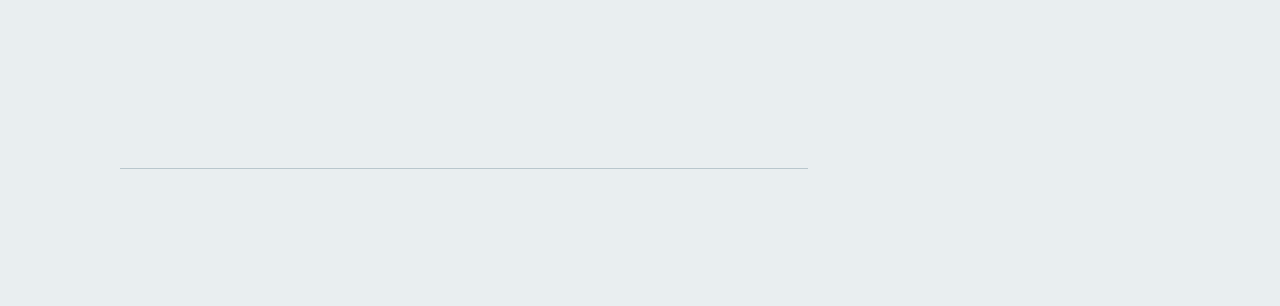
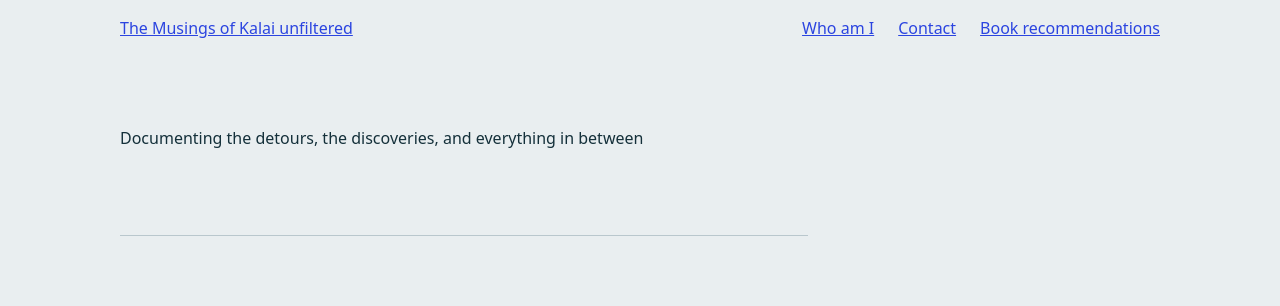
Before and after one commit to kalaivanisubbiah/my-site, a plain HTML site: page index.html in a window 1280 px wide. Drawn offline with Linux system fonts and the light colour scheme; files that its build step writes are made by us from their sources.

Commit message:
Add content

```diff
--- a/index.html
+++ b/index.html
@@ -10,12 +10,12 @@
 
   <!-- HEADER + NAV -->
   <header class="site-header">
-    <a class="brand" href="index.html"><!-- site name --></a>
+    <a class="brand" href="index.html">The Musings of Kalai unfiltered</a>
     <nav aria-label="Main">
       <ul class="nav-list">
-        <li><a href="#"><!-- link --></a></li>
-        <li><a href="#"><!-- link --></a></li>
-        <li><a href="#"><!-- link --></a></li>
+        <li><a href="#">Who am I</a></li>
+        <li><a href="#">Contact</a></li>
+        <li><a href="#">Book recommendations</a></li>
       </ul>
     </nav>
   </header>
@@ -25,7 +25,7 @@
     <!-- HERO -->
     <section class="blog-hero">
       <h1><!-- blog title --></h1>
-      <p class="intro"><!-- short intro --></p>
+      <p class="intro">Documenting the detours, the discoveries, and everything in between</p>
     </section>
 
     <div class="layout">
```
